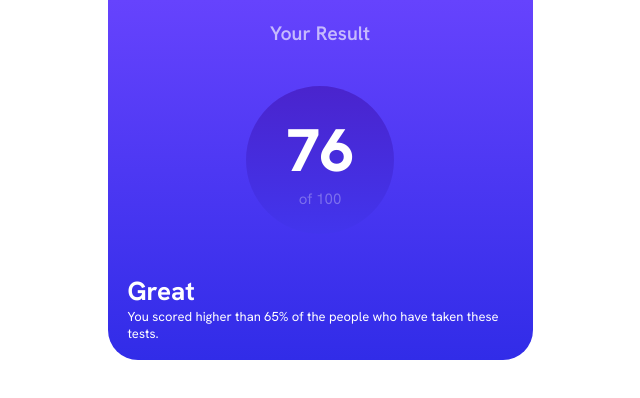
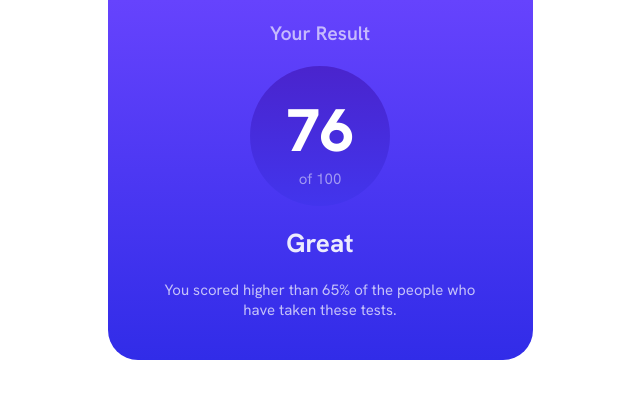
Before and after one commit to Hugo-Farias/results-summary-component, a React (Vite) app: page / in a window 1280 px wide. Shown: the top 398 px of the page, without its empty margins (320-960 px from the left). Built offline with nearby package versions, Linux system fonts and the light colour scheme.

Commit message:
"Result" Completed

```diff
--- a/src/component/Result.module.css
+++ b/src/component/Result.module.css
@@ -1,11 +1,9 @@
 .main {
-  display: flex;
-  flex-direction: column;
-  align-items: center;
-  gap: 4rem;
+  gap: 2rem;
   font-size: 1.3rem;
+  text-align: center;
   color: white;
-  padding: 2rem;
+  padding: 2rem 5rem;
   margin: 0 auto;
   border-radius: 0 0 3rem 3rem;
   background: linear-gradient(to bottom, #6643fd, #312ce8);
@@ -13,18 +11,15 @@
   max-width: 42.5rem;
 }
 
-.title {
+.main > h2 {
   font-weight: 600;
   opacity: 0.64;
 }
 
 .score {
-  display: flex;
-  flex-direction: column;
-  align-items: center;
   padding: 2.5rem;
-  width: 16rem;
-  height: 16rem;
+  width: 14rem;
+  height: 14rem;
   clip-path: circle();
   background: linear-gradient(to bottom, #4a24cd, #4235ed);
 }
@@ -36,5 +31,18 @@
 
 .totalScore {
   font-size: 1.5rem;
-  opacity: 0.3;
+  opacity: 0.5;
 }
+
+.result {
+  gap: 2rem;
+}
+
+.result > h1 {
+  opacity: 0.9;
+}
+
+.result > p {
+  opacity: 0.7;
+  font-size: 1.5rem;
+}
--- a/src/component/Result.tsx
+++ b/src/component/Result.tsx
@@ -2,13 +2,15 @@ import cls from "./Result.module.css";
 
 const Result = function () {
   return (
-    <div className={cls.main}>
-      <h2 className={cls.title}>Your Result</h2>
-      <div className={cls.score}>
+    <div className={`${cls.main} flex-column`}>
+      <h2>Your Result</h2>
+
+      <div className={`${cls.score} flex-column`}>
         <div className={cls.userScore}>76</div>
         <span className={cls.totalScore}>of 100</span>
       </div>
-      <div>
+
+      <div className={`${cls.result} flex-column`}>
         <h1>Great</h1>
         <p>
           You scored higher than 65% of the people who have taken these tests.
--- a/src/index.css
+++ b/src/index.css
@@ -14,3 +14,9 @@ html {
   font-family: "HankenGrotesk", sans-serif;
   font-size: 10px;
 }
+
+.flex-column {
+  display: flex;
+  flex-direction: column;
+  align-items: center;
+}
```
